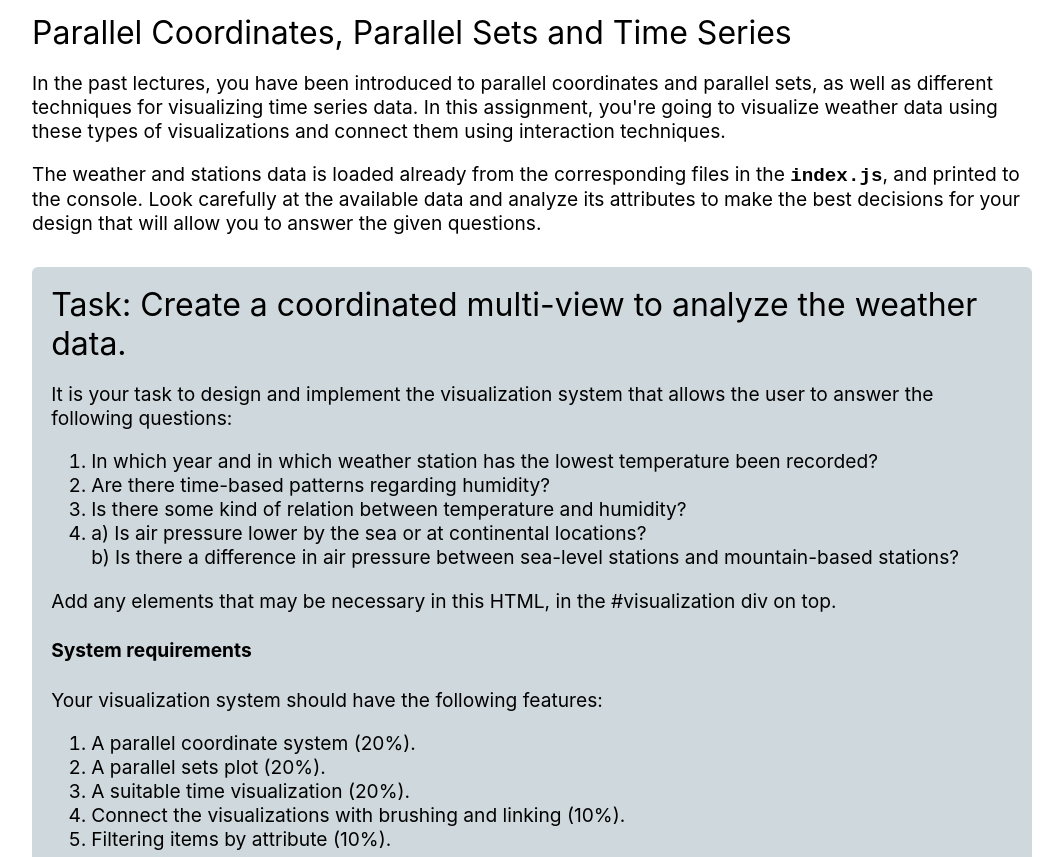
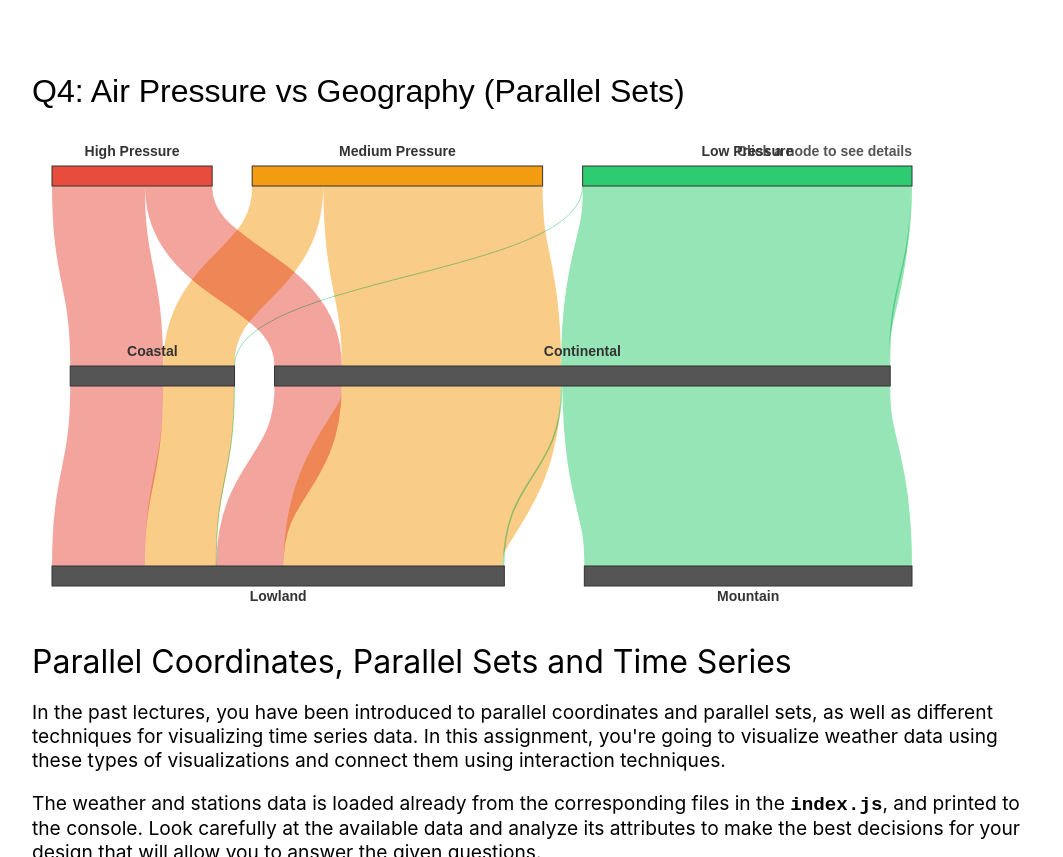
Before and after one commit to naodt1/visualization_a3, a website built with Vite: page index.html in a window 1280 px wide. Shown: the part 1649-2506 px from the top of the page, without its empty margins (108-1171 px from the left). Built offline with nearby package versions, Linux system fonts and the light colour scheme.

Commit message:
vertical parallel set

```diff
--- a/index.html
+++ b/index.html
@@ -53,6 +53,11 @@
                     <em>Based
                         on WMO standard sea-level pressure (1013.25 hPa) and typical cyclonic systems.</em>
                 </div>
+            </div>
+
+            <div style="margin-top: 40px;">
+                <h3>Q4: Air Pressure vs Geography (Parallel Sets)</h3>
+                <div id="parallel-sets-container" style="overflow-x: auto;"></div>
             </div>
         </div>
 
--- a/q4.js
+++ b/q4.js
@@ -1,5 +1,5 @@
 import * as d3 from 'd3';
-import { sankey, sankeyLinkHorizontal } from 'd3-sankey';
+import { sankey } from 'd3-sankey';
 
 export function createParallelSets(dailyClimateData, stationData) {
     // -------------------------------------------------------------------------
@@ -21,8 +21,7 @@
         return station.HEIGHT_ABOVE_SEA_LEVEL_M < 200 ? "Lowland" : "Mountain";
     }
 
-    // We will track the full path for each record so we can split the ribbons
-    // and color them consistently by the initial Air Pressure category
+    // Track the full path so we can split ribbons and highlight them interactively
     const fullPaths = {};
 
     dailyClimateData.forEach(d => {
@@ -35,7 +34,6 @@
         const loc = getLocationCat(st);
         const elev = getElevationCat(st);
 
-        // Track the entire specific combination
         const key = `${press}|${loc}|${elev}`;
         fullPaths[key] = (fullPaths[key] || 0) + 1;
     });
@@ -44,9 +42,9 @@
     // 2. BUILD NODES AND LINKS ARRAYS
     // -------------------------------------------------------------------------
     const nodeNames = [
-        "Low Pressure", "Medium Pressure", "High Pressure", // Layer 1
-        "Coastal", "Continental",                           // Layer 2
-        "Lowland", "Mountain"                               // Layer 3
+        "Low Pressure", "Medium Pressure", "High Pressure",
+        "Coastal", "Continental",
+        "Lowland", "Mountain"
     ];
 
     const nodes = nodeNames.map(name => ({ name }));
@@ -54,8 +52,6 @@
 
     const links = [];
 
-    // By splitting the links up by their full path, d3-sankey will draw individual ribbons
-    // that run all the way through the nodes, allowing us to color them by Air Pressure!
     Object.entries(fullPaths).forEach(([key, count]) => {
         const [press, loc, elev] = key.split('|');
 
@@ -64,7 +60,8 @@
             source: nodeIndex[press],
             target: nodeIndex[loc],
             value: count,
-            pressureCategory: press // Store this to color the ribbon
+            pressureCategory: press,
+            fullPath: key
         });
 
         // Link 2: Location -> Elevation
@@ -72,16 +69,18 @@
             source: nodeIndex[loc],
             target: nodeIndex[elev],
             value: count,
-            pressureCategory: press // Keep the exact same color!
+            pressureCategory: press,
+            fullPath: key
         });
     });
 
     // -------------------------------------------------------------------------
-    // 3. DIMENSIONS AND CANVAS SETUP
+    // 3. DIMENSIONS AND CANVAS SETUP (VERTICAL LAYOUT)
     // -------------------------------------------------------------------------
-    const margin = { top: 20, right: 100, bottom: 20, left: 100 };
+    const margin = { top: 40, right: 20, bottom: 40, left: 20 };
+    // We keep a wide aspect ratio since it's going top to bottom now
     const width = 900 - margin.left - margin.right;
-    const height = 400 - margin.top - margin.bottom;
+    const height = 500 - margin.top - margin.bottom;
 
     d3.select("#parallel-sets-container").html("");
 
@@ -92,9 +91,6 @@
         .append("g")
         .attr("transform", `translate(${margin.left},${margin.top})`);
 
-    // Define specific colors for Pressure so they are consistent and recognizable
-    // Use a unified, clean palette.
-    // Pressure gets distinct colors (Green/Orange/Red), while geographical nodes act as neutral structural anchors.
     const color = d3.scaleOrdinal()
         .domain([
             "Low Pressure", "Medium Pressure", "High Pressure",
@@ -105,10 +101,10 @@
             "#2ecc71", // Low Pressure: Green
             "#f39c12", // Medium Pressure: Orange
             "#e74c3c", // High Pressure: Red
-            "#555555", // Coastal: Neutral Dark
-            "#555555", // Continental: Neutral Dark
-            "#555555", // Lowland: Neutral Dark
-            "#555555"  // Mountain: Neutral Dark
+            "#555555", // Neutral structural anchors
+            "#555555",
+            "#555555",
+            "#555555"
         ]);
 
     const nodeOrder = {
@@ -124,11 +120,13 @@
     // -------------------------------------------------------------------------
     // 4. SANKEY LAYOUT CONFIGURATION
     // -------------------------------------------------------------------------
+    // Note: We swap width and height in the extent!
+    // Flow is along the first coordinate (now height), transverse is along the second (now width)
     const sankeyLayout = sankey()
         .nodeWidth(20)
-        .nodePadding(30)
+        .nodePadding(40)
         .nodeSort((a, b) => nodeOrder[a.name] - nodeOrder[b.name])
-        .extent([[0, 0], [width, height]]);
+        .extent([[0, 0], [height, width]]);
 
     const { nodes: sankeyNodes, links: sankeyLinks } = sankeyLayout({
         nodes: nodes.map(d => Object.assign({}, d)),
@@ -136,55 +134,96 @@
     });
 
     // -------------------------------------------------------------------------
-    // 5. DRAW LINKS (RIBBONS)
+    // 5. DRAW LINKS (VERTICAL RIBBONS)
     // -------------------------------------------------------------------------
-    const link = svg.append("g")
+    // Custom vertical link generator
+    function sankeyLinkVertical(d) {
+        const x0 = d.y0;           // Link's transverse (horizontal) start
+        const y0 = d.source.x1;    // Link's flow (vertical) start (bottom of source node)
+        const x1 = d.y1;           // Link's transverse (horizontal) end
+        const y1 = d.target.x0;    // Link's flow (vertical) end (top of target node)
+        const halfY = (y0 + y1) / 2;
+        return `M${x0},${y0} C${x0},${halfY} ${x1},${halfY} ${x1},${y1}`;
+    }
+
+    const linkPaths = svg.append("g")
         .attr("fill", "none")
-        .selectAll("g")
+        .selectAll("path")
         .data(sankeyLinks)
-        .join("g")
-        .style("mix-blend-mode", "multiply");
-
-    link.append("path")
-        .attr("d", sankeyLinkHorizontal())
-        // Color the link consistently by its originating Pressure category
+        .join("path")
+        .style("mix-blend-mode", "multiply")
+        .attr("d", sankeyLinkVertical)
         .attr("stroke", d => color(d.pressureCategory))
         .attr("stroke-width", d => Math.max(1, d.width))
-        .attr("stroke-opacity", 0.5)
-        .on("mouseover", function(event, d) {
-            d3.select(this).attr("stroke-opacity", 0.9);
-        })
-        .on("mouseout", function() {
-            d3.select(this).attr("stroke-opacity", 0.5);
-        })
-        .append("title")
+        .attr("stroke-opacity", 0.5);
+
+    linkPaths.append("title")
         .text(d => `${d.source.name} → ${d.target.name}\n${d.value.toLocaleString()} records\n(From ${d.pressureCategory})`);
 
     // -------------------------------------------------------------------------
-    // 6. DRAW NODES (RECTANGLES)
+    // 6. DRAW NODES (RECTANGLES) & INTERACTION
     // -------------------------------------------------------------------------
+    let selectedNode = null;
+
+    // Calculate total records (sum of Layer 1 nodes is sufficient, or sum of all fullPaths)
+    const totalRecords = Object.values(fullPaths).reduce((a, b) => a + b, 0);
+
+    // Add a dynamic info text at the top right of the chart
+    const infoText = svg.append("text")
+        .attr("x", width)
+        .attr("y", -10)
+        .attr("text-anchor", "end")
+        .style("font-size", "14px")
+        .style("font-weight", "bold")
+        .style("fill", "#555")
+        .text("Click a node to see details");
+
     const node = svg.append("g")
         .selectAll("g")
         .data(sankeyNodes)
-        .join("g");
+        .join("g")
+        .style("cursor", "pointer")
+        .on("click", function(event, d) {
+            // Toggle selection logic
+            if (selectedNode === d.name) {
+                selectedNode = null; // Deselect
+                linkPaths.transition().duration(200).attr("stroke-opacity", 0.5);
+                node.transition().duration(200).attr("opacity", 1);
+                infoText.text("Click a node to see details");
+            } else {
+                selectedNode = d.name; // Select
+
+                // Calculate percentage
+                const percentage = ((d.value / totalRecords) * 100).toFixed(1);
+                infoText.text(`${d.name}: ${d.value.toLocaleString()} records (${percentage}% of total)`);
+
+                // Dim links that do not pass through this node
+                linkPaths.transition().duration(200).attr("stroke-opacity", linkData => {
+                    return linkData.fullPath.includes(selectedNode) ? 0.9 : 0.05;
+                });
+            }
+        });
 
     node.append("rect")
-        .attr("x", d => d.x0)
-        .attr("y", d => d.y0)
-        .attr("height", d => d.y1 - d.y0)
-        .attr("width", d => d.x1 - d.x0)
+        // Swap x and y logic due to the inverted extent trick
+        .attr("x", d => d.y0)
+        .attr("y", d => d.x0)
+        .attr("width", d => d.y1 - d.y0)
+        .attr("height", d => d.x1 - d.x0)
         .attr("fill", d => color(d.name))
-        .attr("stroke", "#555")
+        .attr("stroke", "#333")
         .append("title")
-        .text(d => `${d.name}\n${d.value.toLocaleString()} records`);
+        .text(d => `Click to filter: ${d.name}\n${d.value.toLocaleString()} records`);
 
     node.append("text")
-        .attr("x", d => d.x0 < width / 2 ? d.x1 + 8 : d.x0 - 8)
-        .attr("y", d => (d.y1 + d.y0) / 2)
-        .attr("dy", "0.35em")
-        .attr("text-anchor", d => d.x0 < width / 2 ? "start" : "end")
+        // Center text horizontally on the node
+        .attr("x", d => (d.y0 + d.y1) / 2)
+        // Place text above the top layer, and below the bottom layer
+        .attr("y", d => d.x0 < height / 2 ? d.x0 - 10 : d.x1 + 15)
+        .attr("text-anchor", "middle")
         .text(d => d.name)
         .style("font-size", "14px")
         .style("font-weight", "bold")
-        .style("fill", "#333");
+        .style("fill", "#333")
+        .style("pointer-events", "none"); // don't interfere with click
 }
```
